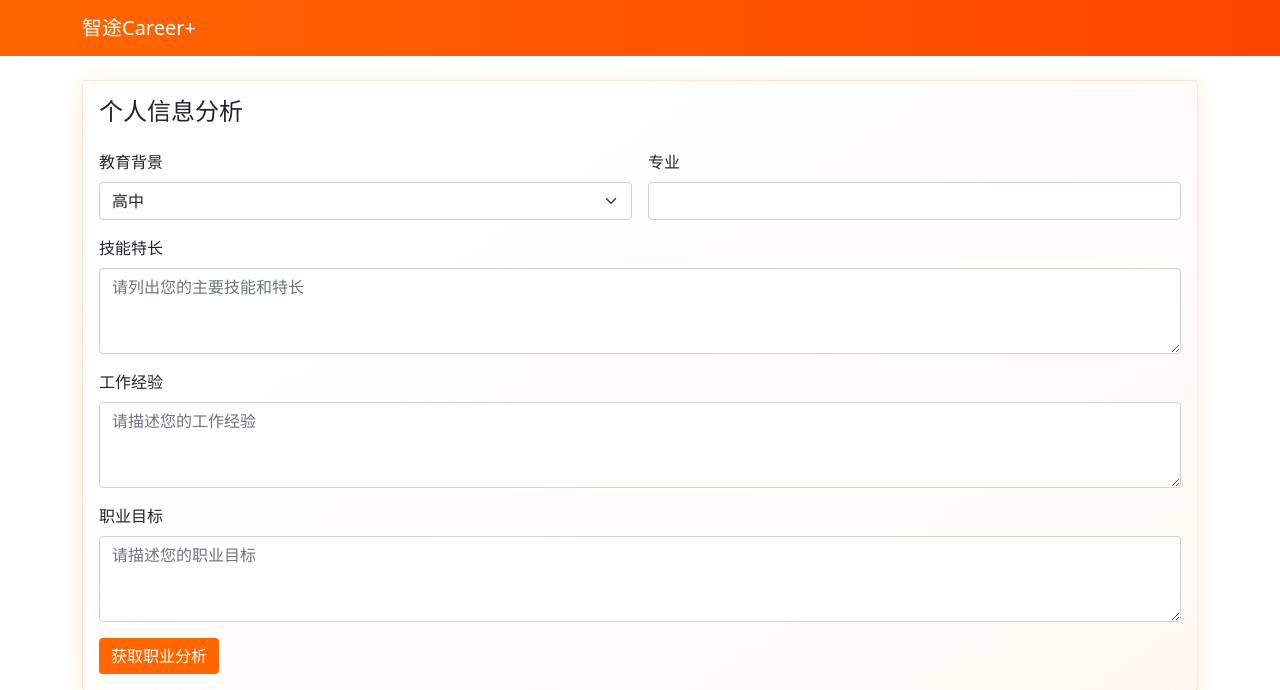
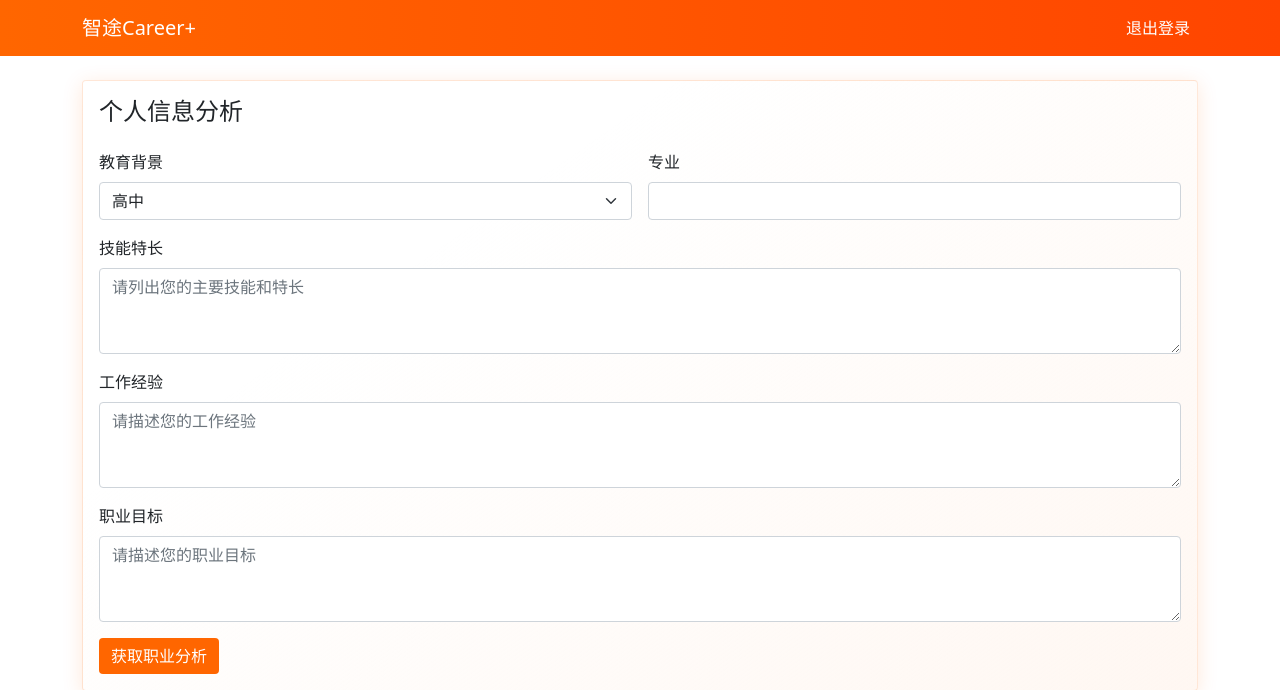
Before and after one commit to NoahIsARider/ZhituCareer, a Flask app: template templates/index.html in a window 1280 px wide. Shown: the top 690 px of the page. Run offline with Flask 3, Linux system fonts and the light colour scheme; the template is opened without the code that fills it, so the values that code supplies are empty; the visitor is signed in with stand-in values (Sample User, id 1).

Commit message:
Update index.html

```diff
--- a/templates/index.html
+++ b/templates/index.html
@@ -88,6 +88,11 @@
     <nav class="navbar navbar-expand-lg navbar-dark bg-primary">
         <div class="container">
             <a class="navbar-brand" href="#">智途Career+</a>
+            <ul class="navbar-nav ms-auto">
+                <li class="nav-item">
+                    <a class="nav-link text-white" href="/logout"><i class="bi bi-box-arrow-right"></i> 退出登录</a>
+                </li>
+            </ul>
         </div>
     </nav>
 
```
